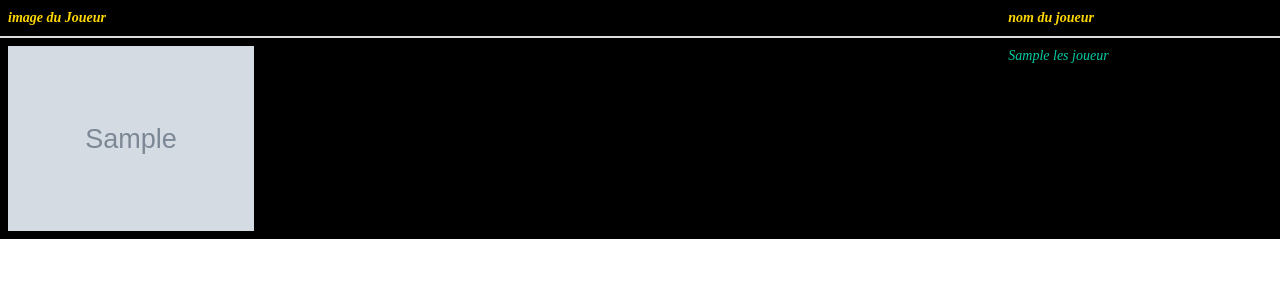
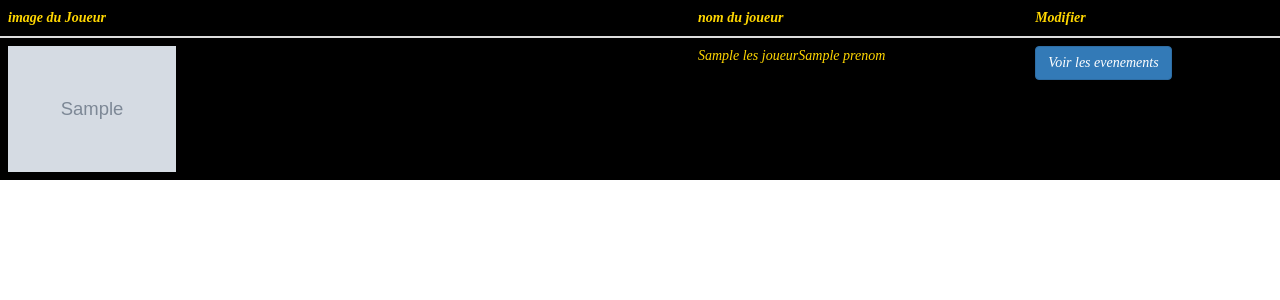
Before and after one commit to foxhound234/SprsRollerPloufragan, a CodeIgniter app: the page made by application/views/admin/ListerJoueurs.php in a window 1280 px wide. Shown: the top 300 px of the page. Run offline with CodeIgniter, Linux system fonts and the light colour scheme; tables that the repository leaves empty hold one stand-in row (values such as "Sample post"); the template is opened without the code that fills it: most values are stand-ins (such as "Sample title", 1, 10 or a date in 2020); grey boxes marked "Sample" are stand-in pictures.

Commit message:
fini modif joueur

```diff
--- a/application/views/admin/ListerJoueurs.php
+++ b/application/views/admin/ListerJoueurs.php
@@ -17,13 +17,15 @@
 <tr>
  <th> image du Joueur </th>
  <th> nom du joueur </th>
+ <th> Modifier </th>
 </tr>
 </thead>
 <tbody>
 <?php foreach ($LesJoueurs as $unJoueur) :
 echo'<tr>
      <td><img width="25%" src="'.img_url($unJoueur->IMAGEJOUEUR).'"></td>
-     <td>' .anchor('Admin/Modifierunjoueur/'.$unJoueur->NOJOUEUR,$unJoueur->NOM).'</td>
+     <td>'.$unJoueur->NOM,$unJoueur->PRENOM.'</td>
+     <td>' .anchor('Admin/Modifierunjoueur/'.$unJoueur->NOJOUEUR,form_submit('btnEvenement', 'Voir les evenements',array('class'=>'btn btn-primary'))).'</td>
      </tr>';
  endforeach ?>
 </tbody>
```
